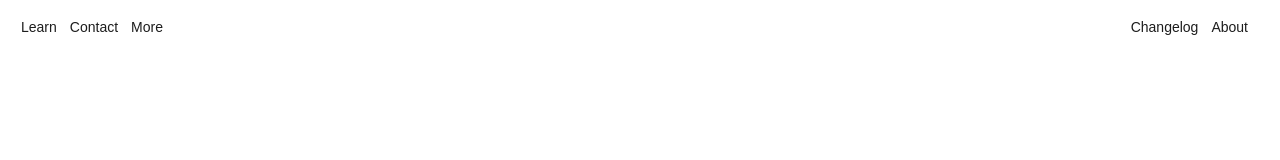
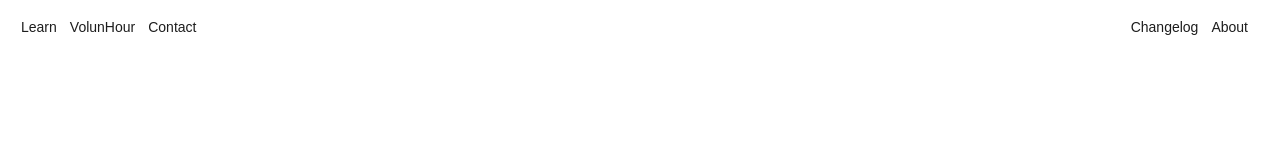
Before and after one commit to Richard28277/Seekso, a React (Vite) app: page / in a window 1280 px wide. Shown: the top 160 px of the page. Built offline with nearby package versions, Linux system fonts and the light colour scheme.

Commit message:
Update Home.jsx

```diff
--- a/src/pages/Home.jsx
+++ b/src/pages/Home.jsx
@@ -47,8 +47,8 @@ function Home() {
       {/* menu bar */}
       <div className="topnav">
         <a href="https://infinitestudy.weebly.com/">Learn</a>
-        <a href="#">Contact</a>
-        <a href="#">More</a>
+        <a href="https://volunhour.vercel.app/">VolunHour</a>
+        <a href="https://github.com/Richard28277/">Contact</a>
         {/* Right menu bar */}
         <div className="topnav-right">
           <a href="/changelog">Changelog</a>
```
